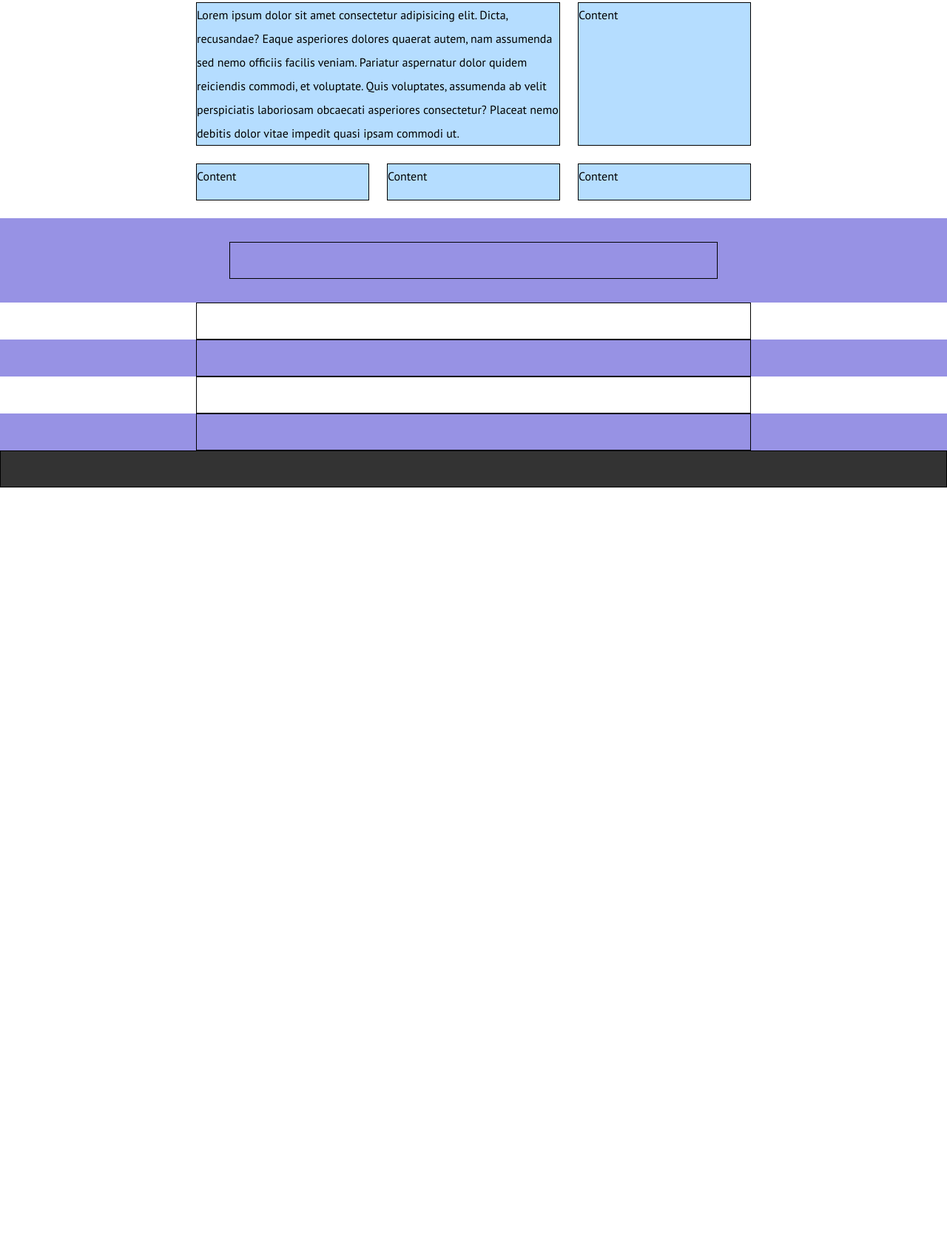
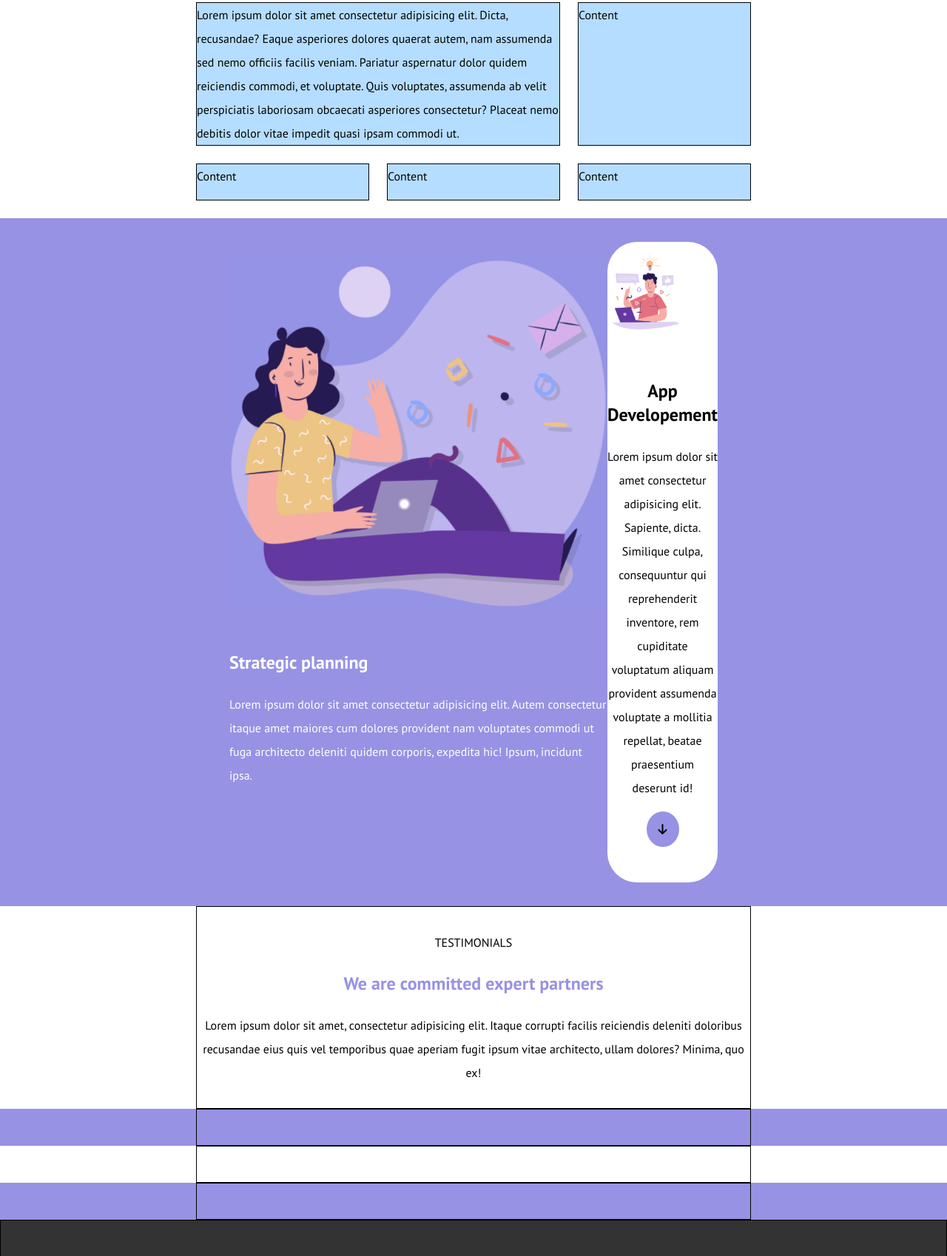
Before and after one commit to StefaniaSperani/htmlcss-responsive-layout, a plain HTML site: page index.html in a window 1280 px wide. Shown: the part 129-1827 px from the top of the page at 74% size. Before the commit the page ends 800 px from the top, so only its background shows below. Drawn offline with Linux system fonts and the light colour scheme.

Commit message:
Inizio terza sezione

```diff
--- a/index.html
+++ b/index.html
@@ -12,6 +12,7 @@
     <title>Document</title>
 </head>
 <body>
+<!-- HEADER + NAV BAR -->
     <header>
      <div class="container d-flex justify-between align-center">
         <a href="#">
@@ -33,7 +34,10 @@
      </div>
     </header>
 
+<!-- MAIN + SECTION -->
     <main>
+
+<!-- INIZIO PRIMA SECTION -->
         <section id="intro">
             <div class="container">
                 <div class="cards">
@@ -53,34 +57,58 @@
                         Content
                     </div>
                 </div>
-
             </div>
         </section>
 
+<!--INIZIO SECONDA SECTION -->
         <section id="planning">
-            <div class="container debug">
-
+            <div class="container">
+                <div class="plans">
+                    <div class="strategy">
+                        <img src="./img/planning1.png" alt="planning1">
+                        <h2>Strategic planning</h2>
+                        <p>Lorem ipsum dolor sit amet consectetur adipisicing elit. Autem consectetur itaque amet maiores cum dolores provident nam voluptates commodi ut fuga architecto deleniti quidem corporis, expedita hic! Ipsum, incidunt ipsa.</p>
+                    </div>
+                    <div class="app">
+                        <div class="container-small">
+                            <img src="./img/planning2.png" alt="planning2">
+                            <div class="text-center">
+                                <h2>App Developement</h2>
+                                <p>Lorem ipsum dolor sit amet consectetur adipisicing elit. Sapiente, dicta. Similique culpa, consequuntur qui reprehenderit inventore, rem cupiditate voluptatum aliquam provident assumenda voluptate a mollitia repellat, beatae praesentium deserunt id!</p>
+                            <i class="fa-solid fa-arrow-down"></i>
+                            </div>
+                        </div>
+                    </div>
+                </div>
             </div>
         </section>
 
+<!-- INIZIO TERZA SECTION -->
         <section id="testimonial">
             <div class="container debug">
-
+                <div class="text-center">
+                    <div>TESTIMONIALS</div>
+                    <h2>We are committed expert partners</h2>
+                    <p>Lorem ipsum dolor sit amet, consectetur adipisicing elit. Itaque corrupti facilis reiciendis deleniti doloribus recusandae eius quis vel temporibus quae aperiam fugit ipsum vitae architecto, ullam dolores? Minima, quo ex!</p>
+                </div>
             </div>
         </section>
 
+<!-- INIZIO QUARTA SECTION -->
         <section id="features">
             <div class="container debug">
 
             </div>
         </section>
 
+<!-- INIZIO QUINTA SECTION -->
         <section id="about-us">
             <div class="container debug">
 
             </div>
         </section>
 
+<!-- INIZIO SESTA SECTION -->
         <section id="get-started">
             <div class="container debug">
 
@@ -88,6 +116,7 @@
         </section>
     </main>
 
+<!-- FOOTER -->
     <footer class="debug">
 
     </footer>
```
